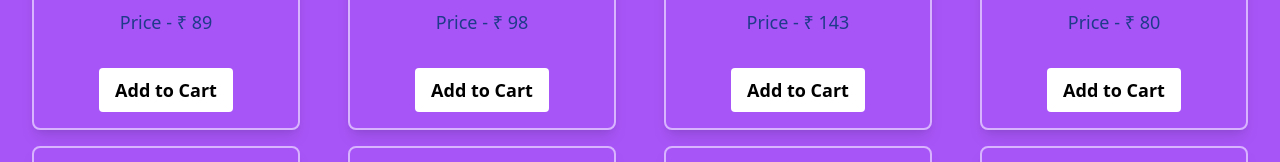
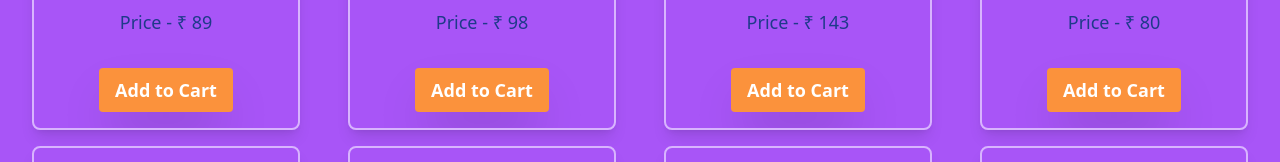
Before and after one commit to Shalini-Ganeshan/ShopCart, a React (Create React App) app: page / in a window 1280 px wide. Shown: the part 494-656 px from the top of the page. Built offline with nearby package versions, Linux system fonts and the light colour scheme; grey boxes are pictures that could not be loaded.

Commit message:
Update Cards.js

```diff
--- a/src/components/Cards.js
+++ b/src/components/Cards.js
@@ -15,7 +15,7 @@ const Cards = ({ item, handleClick }) => {
   </div>
   <div className=" mx-auto">
     <button
-      className="bg-white text-black px-4 py-2 rounded text-lg font-semibold transition-transform duration-300 transform hover:scale-110 hover:bg-gray-200"
+      className="bg-orange-400 text-white px-4 py-2 shadow-2xl rounded  text-lg font-semibold transition-transform duration-300 transform hover:scale-110 hover:bg-gray-200"
       onClick={() => handleClick(item)}
     >
       Add to Cart
```
